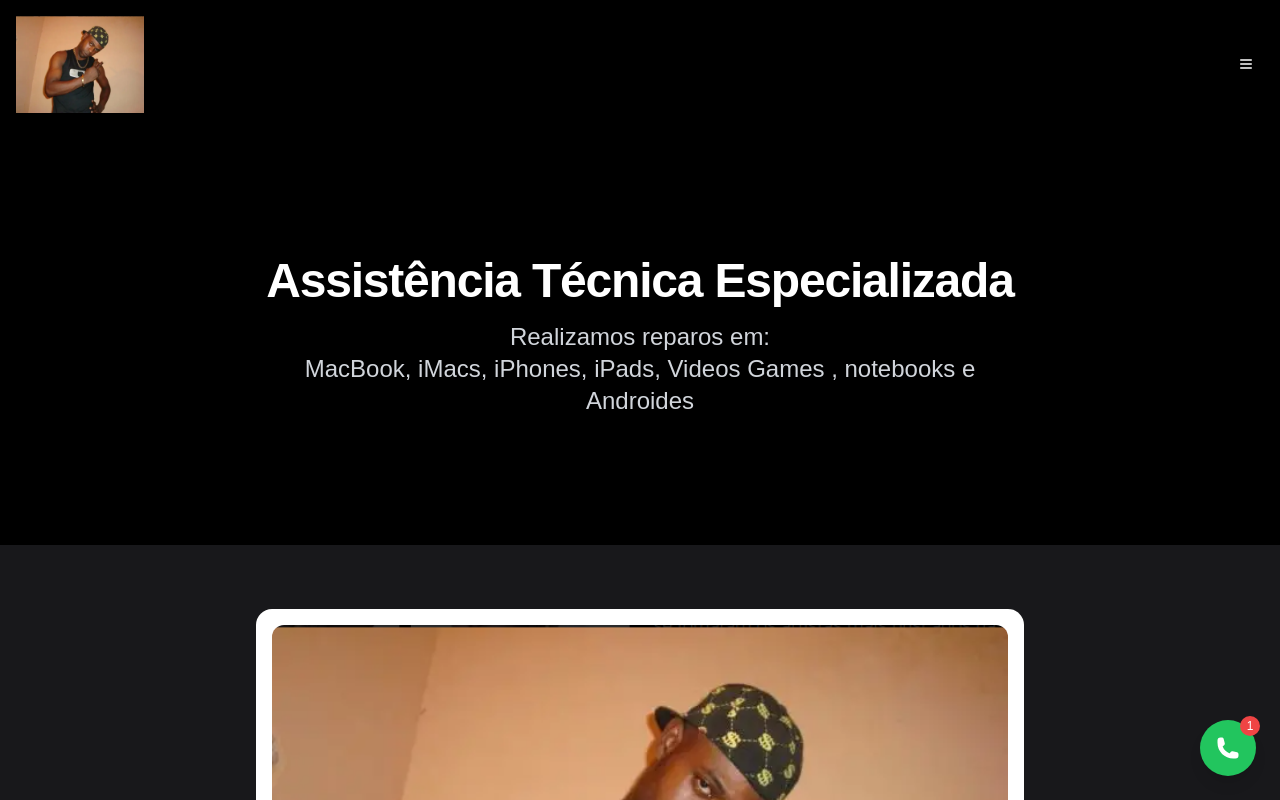
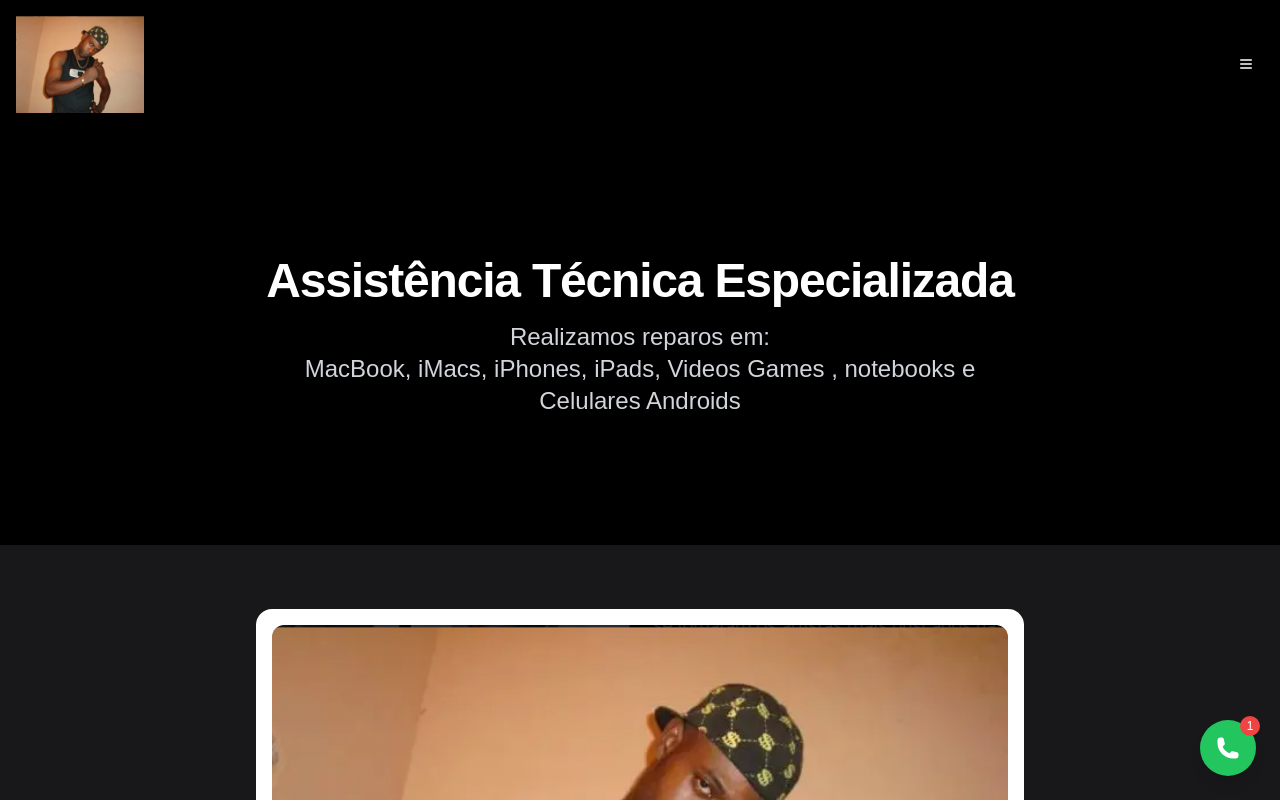
Before and after one commit to WagnerTerry/assistencia, a Next.js app: page / in a window 1280 px wide. Shown: the top 800 px of the page. Built offline with nearby package versions, Linux system fonts and the light colour scheme.

Commit message:
Update page.tsx

```diff
--- a/app/page.tsx
+++ b/app/page.tsx
@@ -45,7 +45,7 @@ export default function Page() {
             <p className="text-xl md:text-2xl text-gray-300">
               Realizamos reparos em:
               <br />
-              MacBook, iMacs, iPhones, iPads, Videos Games , notebooks e Androides
+              MacBook, iMacs, iPhones, iPads, Videos Games , notebooks e Celulares Androids
             </p>
           </div>
         </div>
```
